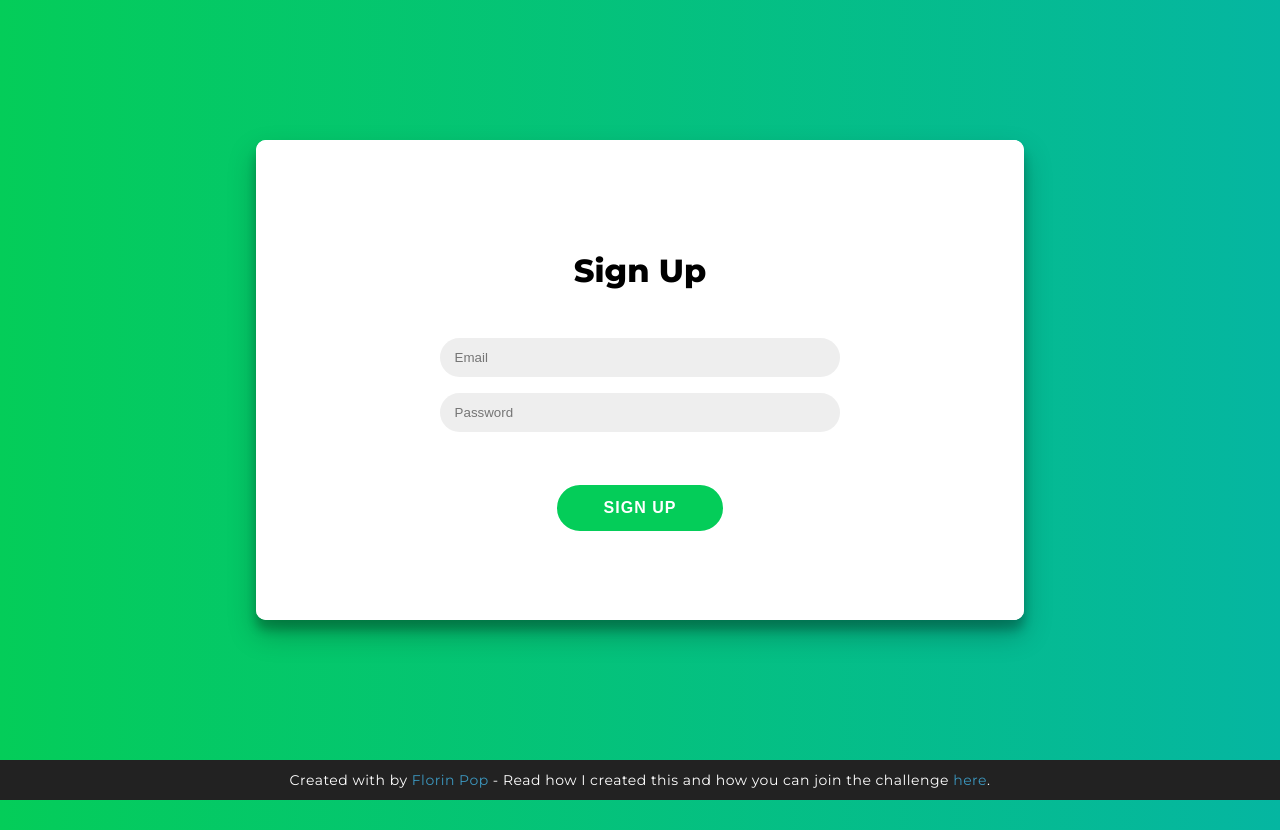
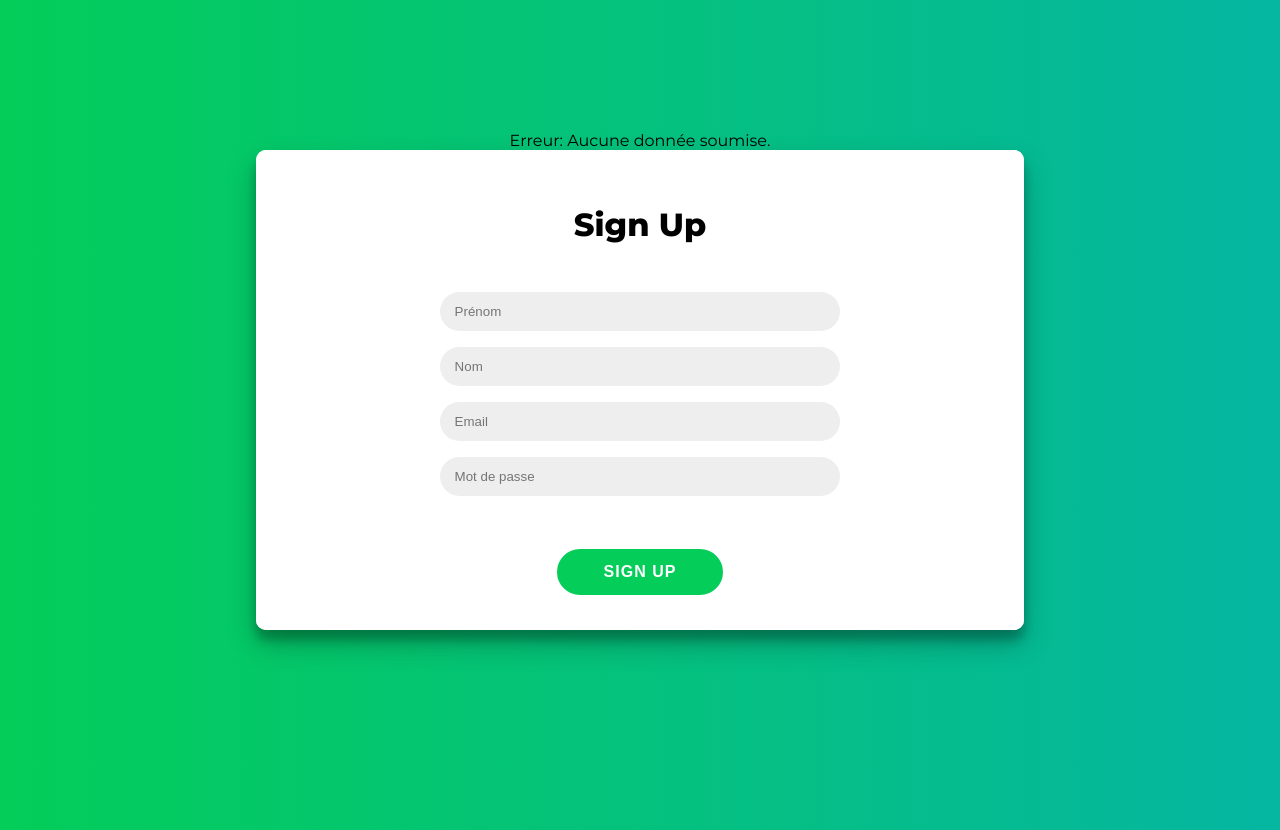
Before and after one commit to BigFootLime/B1, a PHP site: page /signUp.php in a window 1280 px wide. Run offline with PHP 8.4, Linux system fonts and the light colour scheme.

Commit message:
SingUp finish + DB

```diff
--- a/src/login.php
+++ b/src/login.php
@@ -1,12 +1,6 @@
 
 <?php
 
-$mail="philipe@gmail.com";
-$mdp="123456";
-
-if ($mail=="philipe@gmail.com" && $mdp=="123456"){
-
-}
 ?>
 <head>
     <link rel="stylesheet" type="text/css" href="login.css" />
--- a/src/signUp.css
+++ b/src/signUp.css
@@ -83,6 +83,12 @@ input {
     margin: 8px 25px;
     width: 60%;
     border-radius: 30px;
+}
+
+.errortext {
+    color: red;
+    background-color: red;
+
 }
 
 .container {
--- a/src/signUp.php
+++ b/src/signUp.php
@@ -1,28 +1,85 @@
 <?php
+$host = '127.0.0.1';
+$db   = 'pharmasys_db';
+$user = 'root';
+$pass = '';
+$charset = 'utf8mb4';
 
+$dsn = "mysql:host=$host;dbname=$db;charset=$charset";
+$options = [
+    PDO::ATTR_ERRMODE            => PDO::ERRMODE_EXCEPTION,
+    PDO::ATTR_DEFAULT_FETCH_MODE => PDO::FETCH_ASSOC,
+    PDO::ATTR_EMULATE_PREPARES   => false,
+];
 
-//$_get
-;
+try {
+    $pdo = new PDO($dsn, $user, $pass, $options);
+
+    if ($_SERVER['REQUEST_METHOD'] == 'POST' && !empty($_POST)) {
+        $prenom = $_POST['prenom'];
+        $nom = $_POST['nom'];
+        $email = $_POST['email'];
+        $password = $_POST['mdp'];
+
+        // Validate name and surname
+        if (strlen($prenom) < 2) $errors['prenom'] = "Le prénom doit contenir au moins 2 lettres.";
+        if (strlen($nom) < 2) $errors['nom'] = "Le nom doit contenir au moins 2 lettres.";
+
+        // Validate email uniqueness
+        $stmt = $pdo->prepare("SELECT COUNT(*) FROM utilisteur WHERE mail = :email");
+        $stmt->execute(['email' => $email]);
+        if ($stmt->fetchColumn() > 0) $errors['email'] = "L'email est déjà utilisé.";
+
+        // Validate password length
+        if (strlen($password) < 10) $errors['mdp'] = "Le mot de passe doit contenir au moins 10 caractères.";
+
+        // If no errors, proceed with insertion
+        if (empty($errors)) {
+            $passwordHash = password_hash($password, PASSWORD_DEFAULT);
+            $sql = "INSERT INTO utilisteur (prenom, nom, mail, password) VALUES (:prenom, :nom, :mail, :password)";
+            $stmt = $pdo->prepare($sql);
+            $stmt->execute(['prenom' => $prenom, 'nom' => $nom, 'mail' => $email, 'password' => $passwordHash]);
+            echo "Inscription réussie !";
+        }
+    } else {
+        echo "Erreur: Aucune donnée soumise.";
+    }
+
+} catch (\PDOException $e) {
+    throw new \PDOException($e->getMessage(), (int)$e->getCode());
+}
 ?>
 
-<head>
-    <link rel="stylesheet" type="text/css" href="signUp.css"/>
+<link rel="stylesheet" type="text/css" href="signUp.css"/>
 </head>
+<body>
 <div class="container" id="container">
-    <div class="form-container sign-un-container">
-        <form action='login.php' method="POST">
+    <div class="form-container sign-up-container">
+        <form action="" method="POST">
             <h1>Sign Up</h1>
-            <input type="email" placeholder="Email"/>
-            <input type="password" placeholder="Password"/>
+            <input type="text" name="prenom" placeholder="Prénom" value="<?= htmlspecialchars(isset($prenom) ? $prenom : '') ?>" required />
+            <?php if (isset($errors['prenom'])): ?>
+                <div class="error"><?= htmlspecialchars($errors['prenom']) ?></div>
+            <?php endif; ?>
+
+            <input type="text" name="nom" placeholder="Nom" value="<?= htmlspecialchars(isset($nom) ? $nom : '') ?>" required />
+            <?php if (isset($errors['nom'])): ?>
+                <div class="error"><?= htmlspecialchars($errors['nom']) ?></div>
+            <?php endif; ?>
+
+            <input type="email" name="email" placeholder="Email" value="<?= htmlspecialchars(isset($email) ? $email : '') ?>" required />
+            <?php if (isset($errors['email'])): ?>
+                <div class="error"><?= htmlspecialchars($errors['email']) ?></div>
+            <?php endif; ?>
+
+            <input type="password" name="mdp" placeholder="Mot de passe" required />
+            <?php if (isset($errors['mdp'])): ?>
+                <div class="error"><?= htmlspecialchars($errors['mdp']) ?></div>
+            <?php endif; ?>
+
             <button type="submit">Sign Up</button>
         </form>
     </div>
 </div>
 <footer>
-    <p>
-        Created with <i class="fa fa-heart"></i> by
-        <a target="_blank" href="https://florin-pop.com">Florin Pop</a>
-        - Read how I created this and how you can join the challenge
-        <a target="_blank" href="https://www.florin-pop.com/blog/2019/03/double-slider-sign-in-up-form/">here</a>.
-    </p>
 </footer>
```
Also changed, not shown: src/img.png (deleted).
